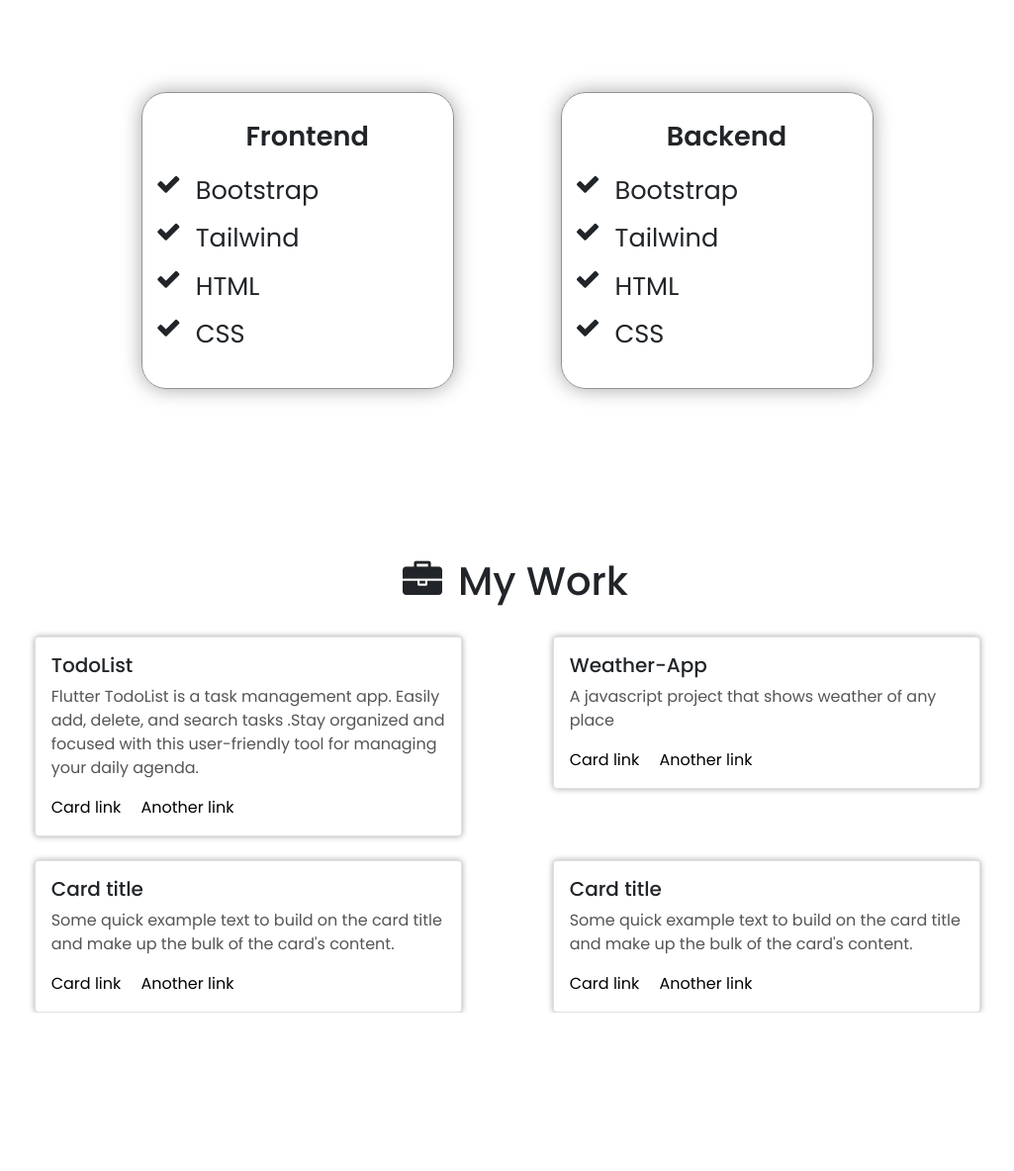
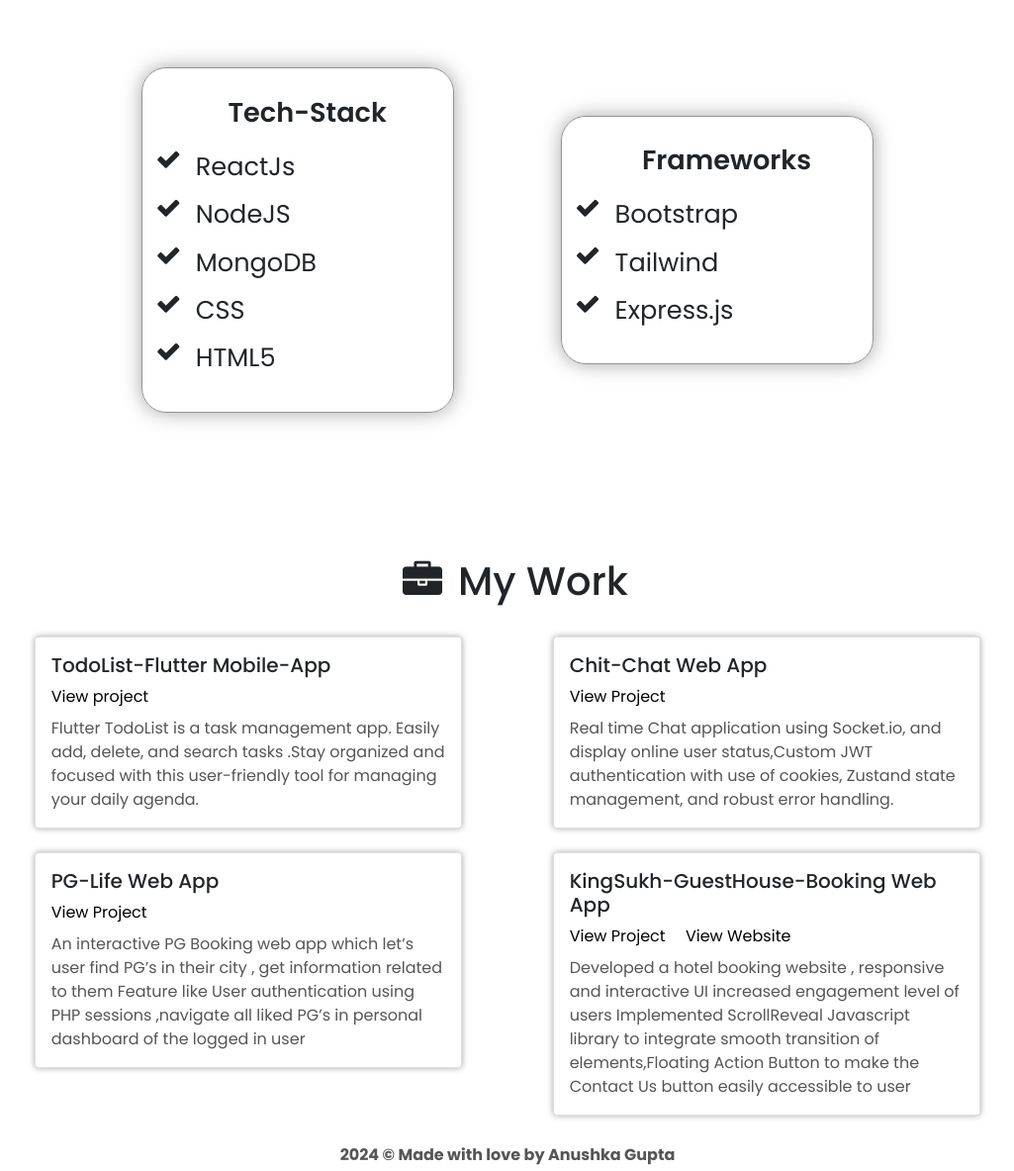
Before and after one commit to AnushkaGupta2003/Anushka-potfolio.github.io, a plain HTML site: page index.html in a window 1280 px wide. Shown: the part 1187-2370 px from the top of the page at 99% size, without its empty margins (127-1152 px from the left). Before the commit the page ends 2210 px from the top, so only its background shows below. Drawn offline with nearby package versions, Linux system fonts and the light colour scheme; a script that the page names is missing.

Commit message:
Made Project section responsive,implemented footbar

```diff
--- a/index.html
+++ b/index.html
@@ -1,13 +1,21 @@
 <!DOCTYPE html>
 <html lang="en">
   <head>
-    <meta charset="UTF-8">
-    <meta name="viewport" content="width=device-width, initial-scale=1.0">
+    <meta charset="UTF-8" />
+    <meta name="viewport" content="width=device-width, initial-scale=1.0" />
     <title>My Portfolio</title>
-    <link href="https://cdn.jsdelivr.net/npm/bootstrap@5.0.2/dist/css/bootstrap.min.css" rel="stylesheet" integrity="sha384-EVSTQN3/azprG1Anm3QDgpJLIm9Nao0Yz1ztcQTwFspd3yD65VohhpuuCOmLASjC" crossorigin="anonymous">
-    <link rel="stylesheet" href="https://cdnjs.cloudflare.com/ajax/libs/font-awesome/4.7.0/css/font-awesome.min.css">
-    <link rel="stylesheet" href="style.css">
-    <link rel="stylesheet" href="mediaqueries.css">
+    <link
+      href="https://cdn.jsdelivr.net/npm/bootstrap@5.0.2/dist/css/bootstrap.min.css"
+      rel="stylesheet"
+      integrity="sha384-EVSTQN3/azprG1Anm3QDgpJLIm9Nao0Yz1ztcQTwFspd3yD65VohhpuuCOmLASjC"
+      crossorigin="anonymous"
+    />
+    <link
+      rel="stylesheet"
+      href="https://cdnjs.cloudflare.com/ajax/libs/font-awesome/4.7.0/css/font-awesome.min.css"
+    />
+    <link rel="stylesheet" href="style.css" />
+    <link rel="stylesheet" href="mediaqueries.css" />
   </head>
   <body>
     <nav id="desktop-nav">
@@ -16,7 +24,7 @@
         <ul class="nav-links">
           <li><a href="#about">About</a></li>
           <li><a href="#skills">Skills</a></li>
-            <li><a href="#projects\">Projects</a></li>
+          <li><a href="#projects">Projects</a></li>
           <li><a href="#contact">Contact</a></li>
         </ul>
       </div>
@@ -39,141 +47,189 @@
     </nav>
     <section id="profile">
       <div class="section__pic-container">
-        <img src="./assets/about.jpg" alt="profile picture" >
+        <img src="./assets/about.jpg" alt="profile picture" />
       </div>
       <div class="section__text">
         <p class="section__text__p1">Hello, I'm</p>
         <h1 class="title">Anushka Gupta</h1>
         <p class="section__text__p2">Frontend Developer</p>
         <div class="btn-container">
-            <button class="btn btn-color-1" onclick="window.open('./assets/Resume Anushka Gupta.pdf', '_blank')">Resume</button>
-            <button class="btn btn-color-2" onclick="location.href='./#contact', '_blank'">Contact</button>
+          <button
+            class="btn btn-color-1"
+            onclick="window.open('./assets/Resume Anushka Gupta.pdf', '_blank')"
+          >
+            Resume
+          </button>
+          <button
+            class="btn btn-color-2"
+            onclick="location.href='./#contact', '_blank'"
+          >
+            Contact
+          </button>
         </div>
         <div id="socials-container">
-            <img class="icon" src="./assets/linkedin.png" alt="linkedin" onclick="window.open('https://www.linkedin.com/in/anushka-gupta2003/', '_blank')">
+          <img
+            class="icon"
+            src="./assets/linkedin.png"
+            alt="linkedin"
+            onclick="window.open('https://www.linkedin.com/in/anushka-gupta2003/', '_blank')"
+          />
 
-            <img class="icon" src="./assets/github.png" alt="github" onclick="window.open('https://github.com/AnushkaGupta2003', '_blank')">
+          <img
+            class="icon"
+            src="./assets/github.png"
+            alt="github"
+            onclick="window.open('https://github.com/AnushkaGupta2003', '_blank')"
+          />
         </div>
       </div>
-
-
     </section>
 
     <section id="skills">
-    <div class="skills-description ">
+      <div class="skills-description">
         <h1 class="title">Skills Overview</h1>
-    <p>I have more than 8 years' experience building rich web applications for clients all over the world. Below is a quick overview of my main technical skill sets and tools I use. Want to find out more about my experience?</p>
+        <p>
+          Hey there! I'm a computer science enthusiast with a passion for turning complex problems into simple & elegant solutions.
+          for clients all over the world. Below is a quick overview of my main
+          technical skill sets and tools I use
+        </p>
       </div>
 
       <div class="skills-container">
-
         <div class="skills-frontend">
-        <h1 class="skill-title">Frontend</h1>
+          <h1 class="skill-title">Tech-Stack</h1>
 
           <ul class="fa-ul">
-            <li class="skills-item"><span class="fa-li"><i class="fa fa-check fa-sm"></i></span>Bootstrap</li>
-            <li class="skills-item"><span class="fa-li"><i class="fa fa-check fa-sm"></i></span>Tailwind</li>
-            <li class="skills-item"><span class="fa-li"><i class="fa fa-check fa-sm"></i></span>HTML</li>
-            <li class="skills-item"><span class="fa-li"><i class="fa fa-check fa-sm"></i></span>CSS</li>
+            <li class="skills-item">
+              <span class="fa-li"><i class="fa fa-check fa-sm"></i></span
+              >ReactJs
+            </li>
+            <li class="skills-item">
+              <span class="fa-li"><i class="fa fa-check fa-sm"></i></span
+              >NodeJS
+            </li>
+            <li class="skills-item">
+              <span class="fa-li"><i class="fa fa-check fa-sm"></i></span>MongoDB
+            </li>
+            <li class="skills-item">
+              <span class="fa-li"><i class="fa fa-check fa-sm"></i></span>CSS
+            </li>
+            <li class="skills-item">
+              <span class="fa-li"><i class="fa fa-check fa-sm"></i></span>HTML5
+            </li>
+          </ul>
+        </div>
+        <div class="skills-backend">
+          <h1 class="skill-title">Frameworks</h1>
+          <ul class="fa-ul">
+            <li class="skills-item">
+              <span class="fa-li"><i class="fa fa-check fa-sm"></i></span
+              >Bootstrap
 
+            </li>
+            <li class="skills-item">
+              <span class="fa-li"><i class="fa fa-check fa-sm"></i></span
+              >Tailwind
+            </li>
+            <li class="skills-item">
+              <span class="fa-li"><i class="fa fa-check fa-sm"></i></span>Express.js
+            </li>
 
           </ul>
         </div>
-     <div class="skills-backend">
-        <h1  class="skill-title">Backend</h1>
-        <ul class="fa-ul">
-            <li class="skills-item"><span class="fa-li"><i class="fa fa-check fa-sm"></i></span>Bootstrap</li>
-            <li class="skills-item"><span class="fa-li"><i class="fa fa-check fa-sm"></i></span>Tailwind</li>
-            <li class="skills-item"><span class="fa-li"><i class="fa fa-check fa-sm"></i></span>HTML</li>
-            <li class="skills-item"><span class="fa-li"><i class="fa fa-check fa-sm"></i></span>CSS</li>
-
-
-          </ul>
-     </div>
-
-
       </div>
     </section>
 
-
-
     <div class="container-md px-5" id="projects">
       <div class="row my-4 justify-content-center">
+        <div class="col project-title">
+          <h1>
+            <i class="fa fa-briefcase px-3" aria-hidden="true"></i>My Work
+          </h1>
+        </div>
+      </div>
+      <div class="project-item-container row  gx-1 gy-4 justify-content-sm-center justify-content-md-around">
+        <div class="col-md-5  project-item">
+          <div class="card  " >
+            <div class="card-body ">
+              <h5 class="card-title mb-2">TodoList-Flutter Mobile-App</h5>
 
-      <div class="col project-title">
-
-        <h1 > <i class="fa fa-briefcase px-3" aria-hidden="true"></i>My Work</h1>
-      </div>
+              <a
+                href="https://github.com/AnushkaGupta2003/TODOAPP"
+                class="card-link"
+                >View project</a
+              >
+              <p class="card-text mt-2" >
+                Flutter TodoList is a task management app. Easily add, delete,
+                and search tasks .Stay organized and focused with this
+                user-friendly tool for managing your daily agenda.
+              </p>
 
             </div>
-    <div class="row gx-1 gy-4 justify-content-around">
-      <div class="col-md-5  project-item">
-        <div class="card" >
+          </div>
+        </div>
+        <div class=" col-md-5   project-item">
+          <div class="card " >
             <div class="card-body">
-              <h5 class="card-title">TodoList</h5>
+              <h5 class="card-title">Chit-Chat Web App</h5>
+              <a href="https://github.com/AnushkaGupta2003/Chit-Chat-MERN.github.io" class="card-link">View Project</a>
 
-              <p class="card-text">Flutter TodoList is a task management app. Easily add, delete, and search tasks .Stay organized and focused with this user-friendly tool for managing your daily agenda.</p>
-              <a href="#" class="card-link">Card link</a>
-              <a href="https://github.com/AnushkaGupta2003/TODOAPP" class="card-link">Another link</a>
+              <p class="card-text mt-2 ">
+                Real time Chat application using Socket.io, and display online user status,Custom JWT authentication with use of cookies, Zustand state management, and robust error handling.
+
+              </p>
+
             </div>
           </div>
         </div>
         <div class="col-md-5 project-item">
-        <div class="card" >
+          <div class="card " >
             <div class="card-body">
-              <h5 class="card-title">Weather-App</h5>
+              <h5 class="card-title">PG-Life Web App</h5>
+              <a href="https://github.com/AnushkaGupta2003/PG-LIFE.github.io" class="card-link">View Project</a>
 
-              <p class="card-text">A javascript project that shows weather of any place</p>
-              <a href="https://anushkagupta2003.github.io/Weather-App.github.io/" class="card-link">Card link</a>
-              <a href="https://github.com/AnushkaGupta2003/Weather-App.github.io" class="card-link">Another link</a>
-            </div>
-          </div>
-      </div>
-      <div class="col-md-5
-      project-item">
-      <div class="card" >
-        <div class="card-body">
-          <h5 class="card-title">Card title</h5>
+              <p class="card-text mt-2 ">
+                An interactive PG Booking web app which let’s user find PG’s in their city , get information related to them
+ Feature like User authentication using PHP sessions ,navigate all liked PG’s in personal dashboard of the logged in user
 
-          <p class="card-text">Some quick example text to build on the card title and make up the bulk of the card's content.</p>
-          <a href="#" class="card-link">Card link</a>
-          <a href="#" class="card-link">Another link</a>
+              </p>
+
             </div>
           </div>
         </div>
         <div class="col-md-5 project-item">
-        <div class="card" >
+          <div class="card " >
             <div class="card-body">
-              <h5 class="card-title">Card title</h5>
+              <h5 class="card-title">KingSukh-GuestHouse-Booking Web App</h5>
+              <a href="https://github.com/AnushkaGupta2003/KingSukh-GuestHouse.github.io" class="card-link">View Project</a>
+              <a href="https://anushkagupta2003.github.io/KingSukh-GuestHouse.github.io/" class="card-link">View Website</a>
+              <p class="card-text mt-2">
+                Developed a hotel booking website , responsive and interactive UI increased engagement level of users
+ Implemented ScrollReveal Javascript library to integrate smooth transition of elements,Floating Action Button to make the Contact Us button easily accessible to user
+              </p>
 
-              <p class="card-text">Some quick example text to build on the card title and make up the bulk of the card's content.</p>
-              <a href="#" class="card-link">Card link</a>
-              <a href="#" class="card-link">Another link</a>
             </div>
           </div>
         </div>
       </div>
     </div>
 
-
-
-
-
-
-
-
-
-
-
-
-
-
-
-
-
+<footer>
+  <div class="text-center mt-4 p-1">
+    <p class="mb-0 fw-bold">2024 © Made with love by Anushka Gupta</p>
+</div>
+</footer>
 
     <script src="script.js"></script>
-    <script src="https://cdn.jsdelivr.net/npm/@popperjs/core@2.9.2/dist/umd/popper.min.js" integrity="sha384-IQsoLXl5PILFhosVNubq5LC7Qb9DXgDA9i+tQ8Zj3iwWAwPtgFTxbJ8NT4GN1R8p" crossorigin="anonymous"></script>
-<script src="https://cdn.jsdelivr.net/npm/bootstrap@5.0.2/dist/js/bootstrap.min.js" integrity="sha384-cVKIPhGWiC2Al4u+LWgxfKTRIcfu0JTxR+EQDz/bgldoEyl4H0zUF0QKbrJ0EcQF" crossorigin="anonymous"></script>
+    <script
+      src="https://cdn.jsdelivr.net/npm/@popperjs/core@2.9.2/dist/umd/popper.min.js"
+      integrity="sha384-IQsoLXl5PILFhosVNubq5LC7Qb9DXgDA9i+tQ8Zj3iwWAwPtgFTxbJ8NT4GN1R8p"
+      crossorigin="anonymous"
+    ></script>
+    <script
+      src="https://cdn.jsdelivr.net/npm/bootstrap@5.0.2/dist/js/bootstrap.min.js"
+      integrity="sha384-cVKIPhGWiC2Al4u+LWgxfKTRIcfu0JTxR+EQDz/bgldoEyl4H0zUF0QKbrJ0EcQF"
+      crossorigin="anonymous"
+    ></script>
   </body>
 </html>
```
Lines whose indentation alone changed are shown as unchanged.
